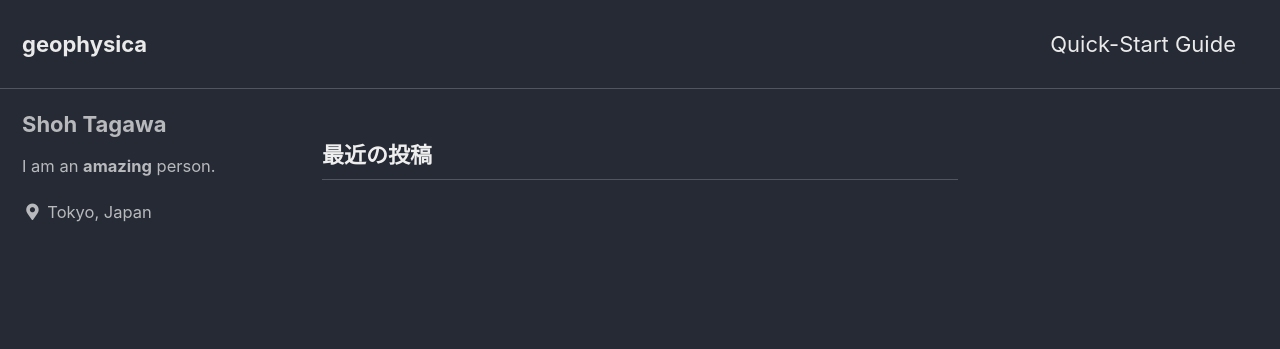
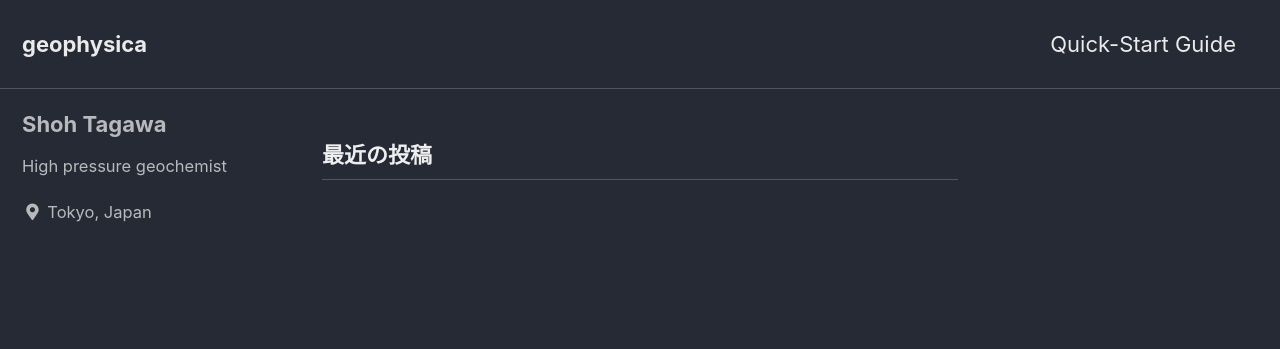
Before and after one commit to ShohTagawa/www, a Jekyll site: the page built from index.html, in a window 1280 px wide. Shown: the top 349 px of the page. Built offline with Jekyll 4.4.1, drawn with Linux system fonts in a browser that asks for light colours; cached includes are drawn as plain includes; the list of posts is cut into pages by our own code.

Commit message:
Update _config.yml

```diff
--- a/_config.yml
+++ b/_config.yml
@@ -12,8 +12,7 @@
 
 # theme                  : "minimal-mistakes-jekyll"
 # remote_theme           : "mmistakes/minimal-mistakes"
-minimal_mistakes_skin    : "dark"
-# "air", "aqua", "contrast", "dark", "dirt", "neon", "mint", "plum", "sunrise"
+minimal_mistakes_skin    : "dark" # "air", "aqua", "contrast", "dark", "dirt", "neon", "mint", "plum", "sunrise"
 
 # Site Settings
 locale                   : "ja-JP"
@@ -97,7 +96,7 @@ analytics:
 author:
   name             : "Shoh Tagawa"
   avatar           : # path of avatar image, e.g. "/assets/images/bio-photo.jpg"
-  bio              : "I am an **amazing** person."
+  bio              : "High pressure geochemist"
   location         : "Tokyo, Japan"
   email            :
   links:
```
